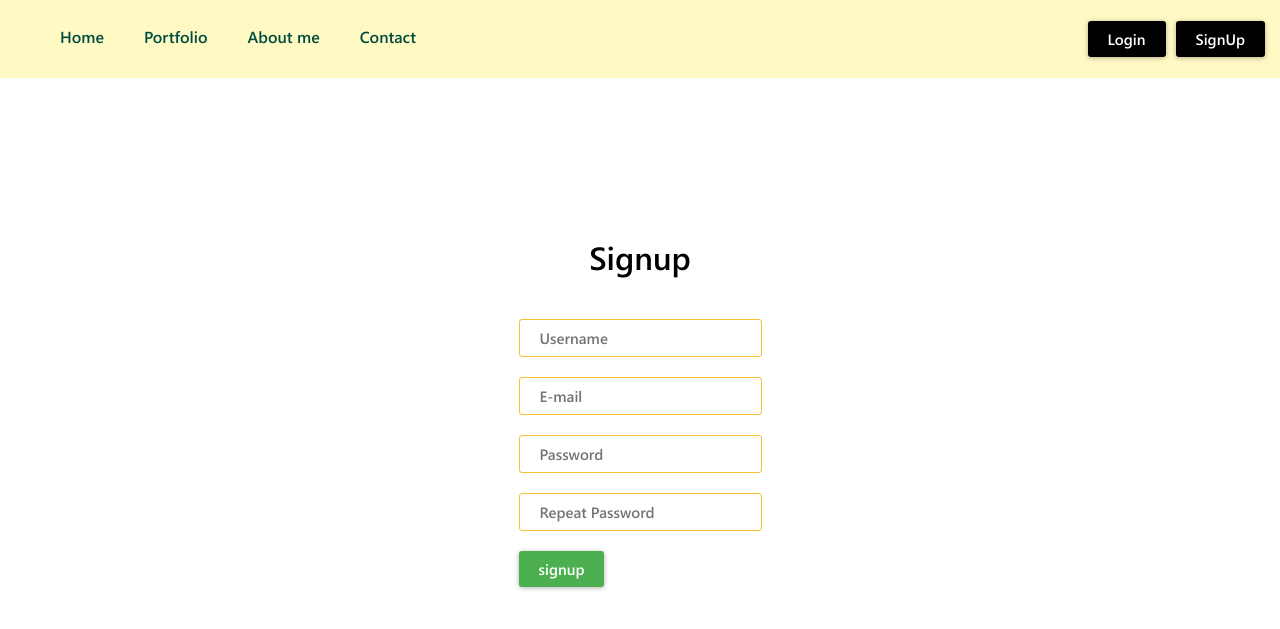
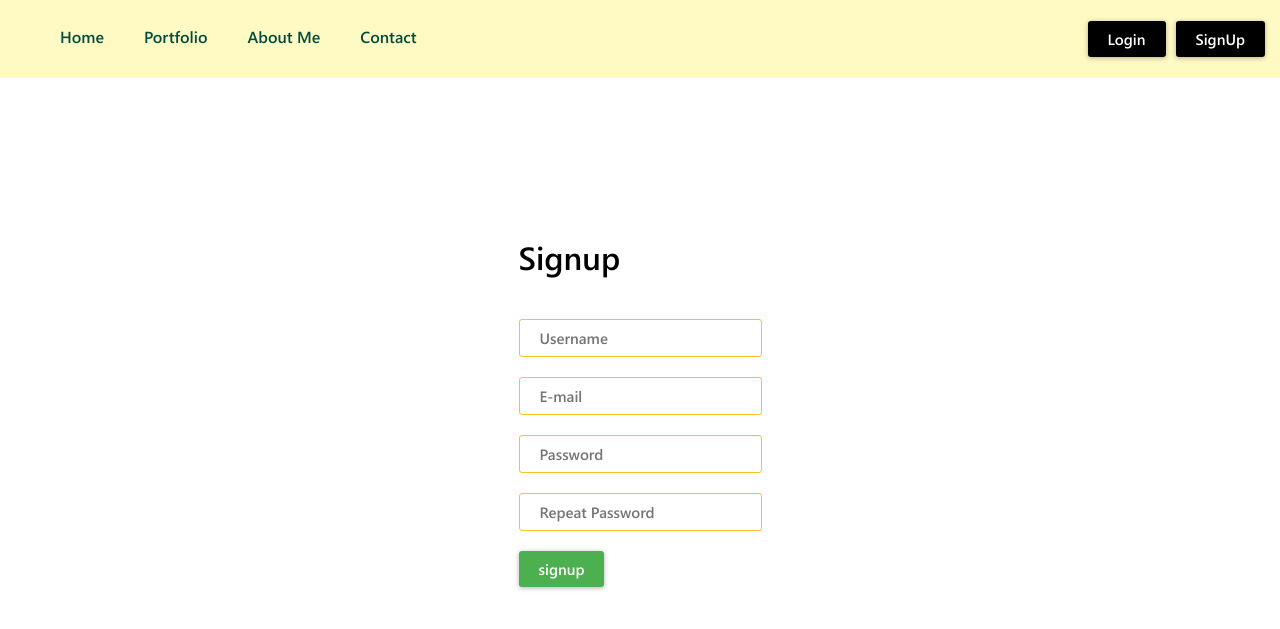
Before and after one commit to SanjayBoricha/php-login-system, a PHP site: page /signup.php in a window 1280 px wide. Shown: the top 629 px of the page. Run offline with PHP 8.4, Linux system fonts and the light colour scheme.

Commit message:
second commit

```diff
--- a/header.php
+++ b/header.php
@@ -17,7 +17,7 @@
             <ul>
                 <li><a href="index.php">Home</a></li>
                 <li><a href="#">Portfolio</a></li>
-                <li><a href="#">About me</a></li>
+                <li><a href="#">About Me</a></li>
                 <li><a href="#">Contact</a></li>
             </ul>
 
--- a/inc/signup.inc.php
+++ b/inc/signup.inc.php
@@ -44,7 +44,7 @@ if (isset($_POST['signup-submit'])) {
 			mysqli_stmt_store_result($stmt);
 			$resultCheck = mysqli_stmt_num_rows($stmt);
 			if ($resultCheck > 0) {
-				header("Location: ../signup.php?error=usertaken$mail".$email);
+				header("Location: ../signup.php?error=usertaken&mail=".$email);
 				exit();
 			}
 			else {
--- a/login.php
+++ b/login.php
@@ -12,6 +12,9 @@
 			elseif ($_GET['error'] == "emptyfields") {
 				echo '<p class="error">Fill in all fields !</p>';
 			}
+			elseif ($_GET['error'] == "nouser") {
+				echo '<p class="error">No User found !</p>';
+			}
 		}
 	?>
 <form action="inc/login.inc.php" method="post">
--- a/signup.php
+++ b/signup.php
@@ -2,7 +2,7 @@
 
 
 <main>
-	<div class="form-submit">
+	<div class="form-signup">
 		<section>
 			<h1>Signup</h1>
 			<?php
@@ -12,6 +12,9 @@
 					}
 					elseif ($_GET['error'] == "invalidmail") {
 						echo '<p class="error">Wrong Email Address !</p>';
+					}
+					elseif ($_GET['error'] == "usertaken") {
+						echo '<p class="error">Username already exist !</p>';
 					}
 					else {
 					}
--- a/style.css
+++ b/style.css
@@ -103,11 +103,3 @@ h1 {
 	background: #c8e6c9;
 	transition: .3s;
 }
-.form-submit,.form-login {
-	transition: .3s;
-	display: block;
-}
-.form-submit h1,
-.form-submit button {
-	text-align: center;
-}
```
